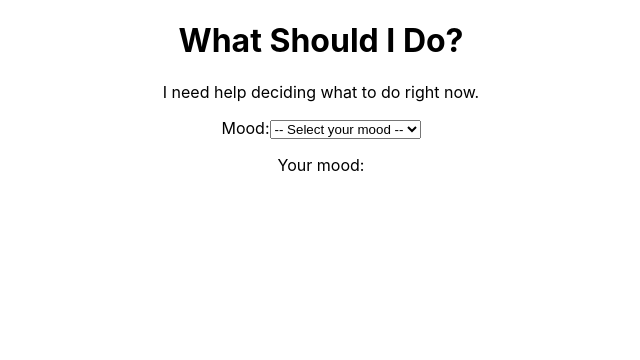
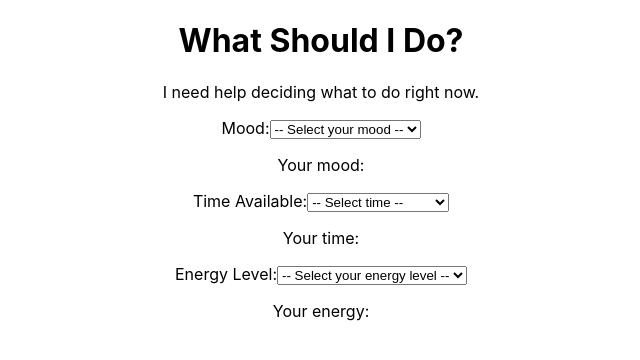
Before and after one commit to AlexWlkr/Untangled-ADHD-Friendly-Decision-Ap, a React (Create React App) app: page / in a window 1280 px wide. Shown: the top 360 px of the page, without its empty margins (319-959 px from the left). Built offline with nearby package versions, Linux system fonts and the light colour scheme.

Commit message:
feat: add time and energy dropdowns with useState

```diff
--- a/src/App.js
+++ b/src/App.js
@@ -3,6 +3,8 @@ import "./App.css";
 
 function App() {
   const [mood, setMood] = useState("");
+  const [time, setTime] = useState("");
+  const [energy, setEnergy] = useState("");
 
   return (
     <div className="App">
@@ -26,6 +28,38 @@ function App() {
 
       {/* Temporary display to test */}
       <p>Your mood: {mood}</p>
+
+        {/* Time Input */}
+      <label htmlFor="time">Time Available:</label>
+      <select
+        id="time"
+        value={time}
+        onChange={(e) => setTime(e.target.value)}
+      >
+        <option value="">-- Select time --</option>
+           <option value="mini">Less than 5 minutes</option>
+        <option value="short">10-20 minutes</option>
+        <option value="medium">30–60 minutes</option>
+        <option value="long">1+ hour</option>
+  </select>
+             {/* Temporary display to test */}
+      <p>Your time: {time}</p>
+
+       {/* Energy Input */}
+      <label htmlFor="energy">Energy Level:</label>
+      <select
+        id="time"
+        value={time}
+        onChange={(e) => setEnergy(e.target.value)}
+      >
+        <option value="">-- Select your energy level --</option>
+           <option value="low">Low</option>
+        <option value="medium">Medium</option>
+        <option value="high">High</option>
+  </select>
+             {/* Temporary display to test */}
+      <p>Your energy: {energy}</p>
+
     </div>
   );
 }
```
